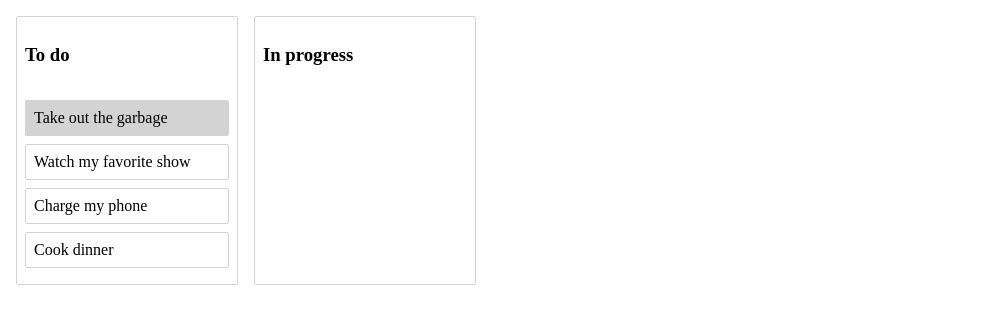
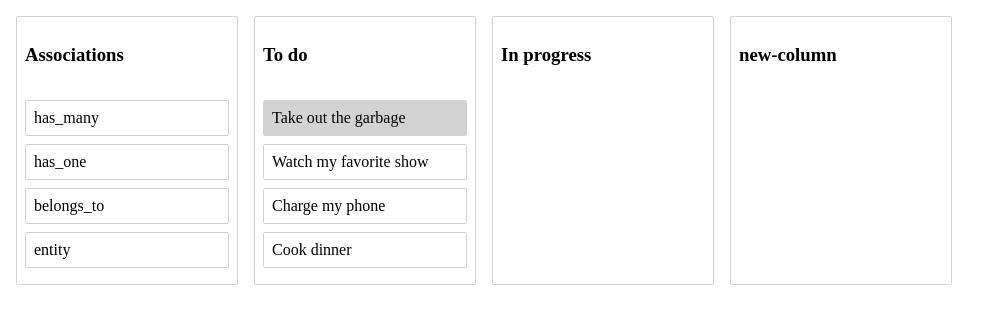
Before and after one commit to ozovalihasan/ead, a React (Create React App) app: page / in a window 1280 px wide. Shown: the top 324 px of the page, without its empty margins (0-999 px from the left). Built offline with nearby package versions, Linux system fonts and the light colour scheme.

Commit message:
Add Factory component to produce another elements

```diff
--- a/src/App.js
+++ b/src/App.js
@@ -1,3 +1,4 @@
+/* eslint-disable no-console */
 /* eslint-disable react/no-this-in-sfc */
 import React, { useState, useMemo } from 'react';
 import PropTypes from 'prop-types';
@@ -5,11 +6,13 @@ import styled from 'styled-components';
 import { DragDropContext, Droppable } from 'react-beautiful-dnd';
 import initialData from './initial-data';
 import Column from './column';
+import Factory from './Factory';
 
 const InnerList = ({
   column, taskMap, index, isDropDisabled,
 }) => useMemo(() => {
   const tasks = column.taskIds.map((taskId) => taskMap[taskId]);
+
   return (
     <Column column={column} tasks={tasks} index={index} isDropDisabled={isDropDisabled} />
   );
@@ -25,7 +28,11 @@ InnerList.propTypes = {
 
 const App = () => {
   const [data, setData] = useState(initialData);
+  const [idCount, setIdCount] = useState(0);
 
+  const idCountIncrease = () => {
+    setIdCount(idCount + 1);
+  };
   // const onDragStart = () => {
   //   document.body.style.color = 'orange';
   //   document.body.style.transition = 'background-color 0.2s ease';
@@ -50,7 +57,12 @@ const App = () => {
     const {
       destination, source, draggableId, type,
     } = result;
-
+    // eslint-disable-next-line no-console
+    console.warn(
+      {
+        destination, source, draggableId, type,
+      },
+    );
     setData({
       ...data,
       homeIndex: null,
@@ -63,6 +75,48 @@ const App = () => {
       destination.droppableId === source.droppableId
       && destination.index === source.index
     ) {
+      return;
+    }
+
+    if (type === 'task' && destination.droppableId === 'permanent-column') {
+      return;
+    }
+
+    if (type === 'task' && source.droppableId === 'permanent-column') {
+      const foreign = data.columns[destination.droppableId];
+      console.warn(foreign);
+
+      const finishTaskIds = Array.from(foreign.taskIds);
+      finishTaskIds.splice(destination.index, 0, idCount);
+
+      const newFinish = {
+        ...foreign,
+        taskIds: finishTaskIds,
+      };
+
+      const rows = [
+        { id: 'has_many', content: 'has_many' },
+        { id: 'has_one', content: 'has_one' },
+        { id: 'belongs_to', content: 'belongs_to' },
+        { id: 'entity', content: 'entity' },
+      ];
+
+      const newData = {
+        ...data,
+        columns: {
+          ...data.columns,
+          [newFinish.id]: newFinish,
+        },
+        tasks: {
+          ...data.tasks,
+          [idCount.toString()]: {
+            ...rows[source.index],
+            id: idCount.toString(),
+          },
+        },
+      };
+      setData(newData);
+      idCountIncrease();
       return;
     }
 
@@ -136,16 +190,21 @@ const App = () => {
         // onDragUpdate={onDragUpdate}
         onDragEnd={onDragEnd}
       >
+
         <Droppable
           droppableId="all-columns"
           direction="horizontal"
           type="column"
         >
+
           {(provided) => (
             <Container
               {...provided.droppableProps}
               ref={provided.innerRef}
             >
+              <Factory
+                isDropDisabled
+              />
               {data.columnOrder.map((columnId, index) => {
                 const column = data.columns[columnId];
 
--- /dev/null
+++ b/src/Factory.js
@@ -0,0 +1,87 @@
+import React, { memo } from 'react';
+import PropTypes from 'prop-types';
+import styled from 'styled-components';
+import { Droppable, Draggable } from 'react-beautiful-dnd';
+import Task from './task';
+
+const InnerList = memo(({ rows }) => rows.map((row, index) => (
+  <Task key={row.id} task={row} index={index} />
+)));
+
+InnerList.displayName = 'InnerList';
+InnerList.propTypes = {
+  rows: PropTypes.arrayOf(PropTypes.shape()).isRequired,
+};
+
+const Factory = () => {
+  const isDropDisabled = false;
+  const column = {
+
+    id: 'permanent-column',
+    content: 'Associations',
+  };
+
+  const rows = [
+    { id: 'has_many', content: 'has_many' },
+    { id: 'has_one', content: 'has_one' },
+    { id: 'belongs_to', content: 'belongs_to' },
+    { id: 'entity', content: 'entity' },
+  ];
+  return (
+    <Draggable draggableId={column.id} type="persistent" isDragDisabled>
+      {(provided) => (
+        <Container
+          {...provided.draggableProps}
+          ref={provided.innerRef}
+        >
+          <Title {...provided.dragHandleProps}>
+            {column.content}
+          </Title>
+          <Droppable
+            droppableId={column.id}
+            type="task"
+            isDropDisabled={isDropDisabled}
+          >
+            {(provided, snapshot) => (
+              <TaskList
+                {...provided.droppableProps}
+                isDraggingOver={snapshot.isDraggingOver}
+                ref={provided.innerRef}
+              >
+                <InnerList rows={rows} />
+                { provided.placeholder }
+              </TaskList>
+            )}
+          </Droppable>
+        </Container>
+      )}
+
+    </Draggable>
+  );
+};
+
+const Container = styled.div`
+  margin: 8px;
+  border: 1px solid lightgrey;
+  background-color: white;
+  border-radius: 2px;
+  width: 220px;
+
+  display: flex;
+  flex-direction: column;
+`;
+
+const Title = styled.h3`
+  padding: 8px;
+`;
+
+const TaskList = styled.div`
+  padding: 8px;
+  transition: background-color 0.2s ease;
+  background-color: ${(props) => (props.isDraggingOver ? 'lightgrey' : 'inherit')};
+  flex-grow: 1;
+  min-height: 100px;
+
+`;
+
+export default Factory;
--- a/src/column.js
+++ b/src/column.js
@@ -23,7 +23,7 @@ const Column = ({
         ref={provided.innerRef}
       >
         <Title {...provided.dragHandleProps}>
-          {column.title}
+          {column.content}
         </Title>
         <Droppable
           droppableId={column.id}
--- a/src/initial-data.js
+++ b/src/initial-data.js
@@ -4,22 +4,32 @@ const initialData = {
     'task-2': { id: 'task-2', content: 'Watch my favorite show' },
     'task-3': { id: 'task-3', content: 'Charge my phone' },
     'task-4': { id: 'task-4', content: 'Cook dinner' },
+    has_many: { id: 'has_many', content: 'has_many' },
+    has_one: { id: 'has_one', content: 'has_one' },
+    belongs_to: { id: 'belongs_to', content: 'belongs_to' },
+    entity: { id: 'entity', content: 'entity' },
   },
   columns: {
     'column-1': {
       id: 'column-1',
-      title: 'To do',
+      content: 'To do',
       taskIds: ['task-1', 'task-2', 'task-3', 'task-4'],
     },
     'column-2': {
       id: 'column-2',
-      title: 'In progress',
+      content: 'In progress',
+      taskIds: [],
+    },
+    'new-column': {
+      id: 'new-column',
+      content: 'new-column',
       taskIds: [],
     },
 
   },
   // Facilitate reordering of the columns
-  columnOrder: ['column-1', 'column-2'],
+  columnOrder: ['column-1', 'column-2', 'new-column'],
+
 };
 
 export default initialData;
```
